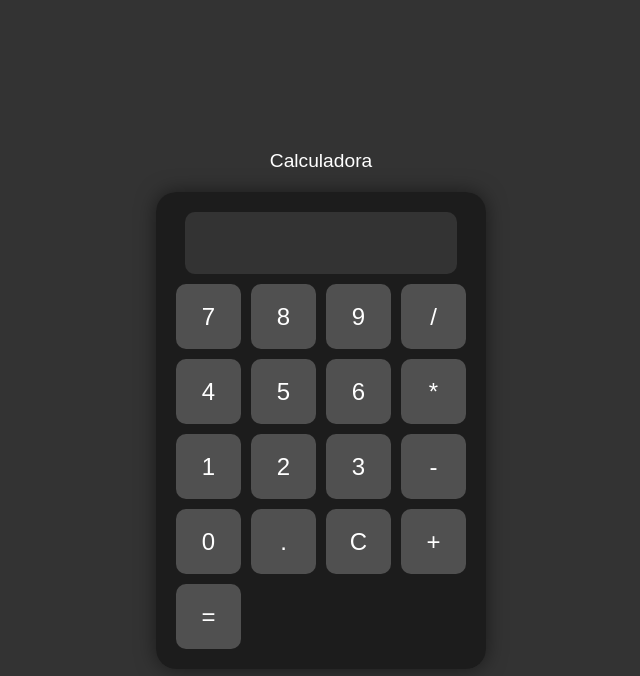
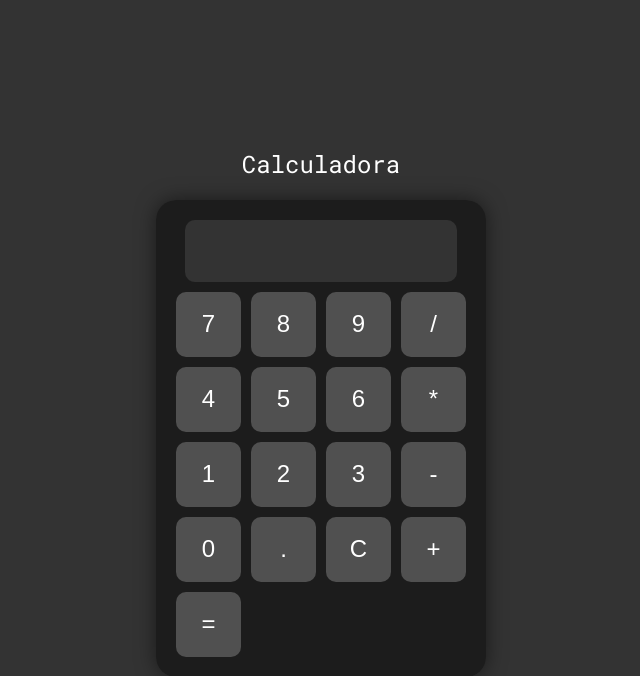
Before and after one commit to leonamos/semna-12, a Flask app: page /calculadora in a window 1280 px wide. Shown: the top 676 px of the page, without its empty margins (319-959 px from the left). Run offline with Flask 3, Linux system fonts and the light colour scheme.

Commit message:
final 2 xd

```diff
--- a/templates/calculadora.html
+++ b/templates/calculadora.html
@@ -6,6 +6,8 @@
     <meta name="viewport" content="width=device-width, initial-scale=1.0">
     <title>Document</title>
     <link rel="stylesheet" href="{{ url_for('static', filename='styles.css') }}">
+    <!-- Importar la fuente desde Google Fonts -->
+    <link href="https://fonts.googleapis.com/css2?family=Roboto+Mono:wght@400;700&display=swap" rel="stylesheet">
     <style>
         body {
             display: flex;
@@ -18,9 +20,10 @@
         }
         p {
             color: white;
-            font-size: 1.2rem;
+            font-size: 1.5rem; /* Tamaño ligeramente mayor para destacar */
             margin-bottom: 20px; /* Espacio entre el texto y la calculadora */
             text-align: center;
+            font-family: 'Roboto Mono', monospace; /* Fuente monoespaciada */
         }
         fieldset {
             border: none;
```
